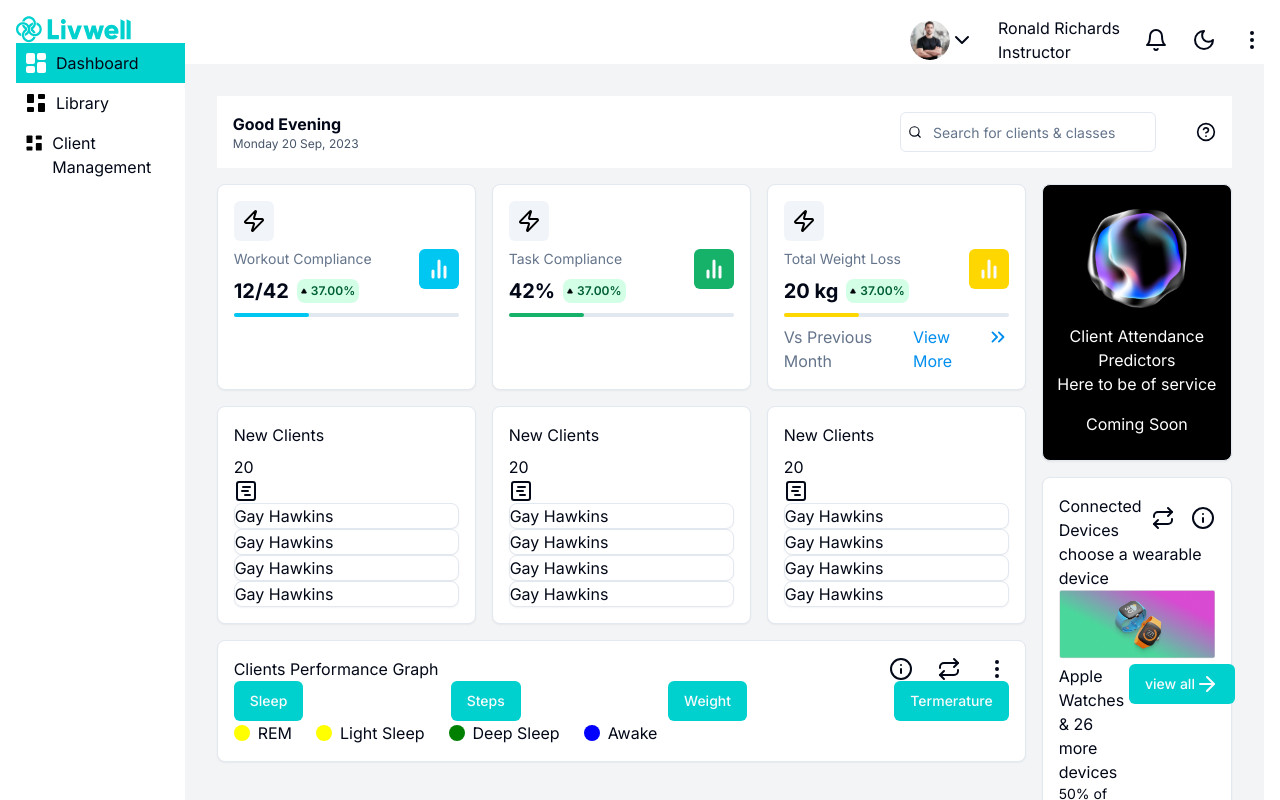
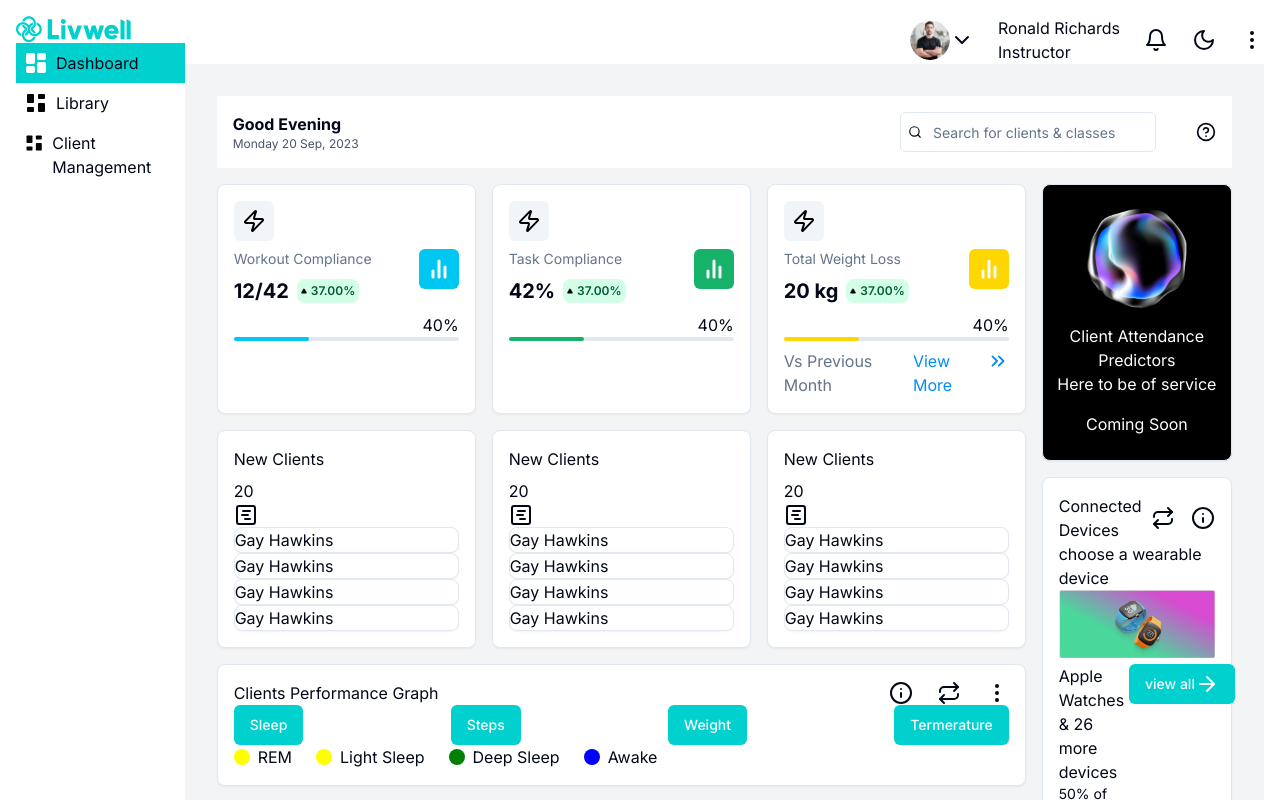
Before and after one commit to MichaelBoyo/lw-task, a Next.js app: page / in a window 1280 px wide. Shown: the top 800 px of the page. Built offline with nearby package versions, Linux system fonts and the light colour scheme.

Commit message:
refactor: Update SectionOne component layout and add progress bar

```diff
--- a/app/page.tsx
+++ b/app/page.tsx
@@ -144,6 +144,9 @@ const SectionOne = () => {
               <BarChart2 strokeWidth={3} />
             </Button>
           </div>
+          <div>
+            <p className=" text-right">40%</p>
+
             <div className="bg-slate-200 h-1 rounded-lg">
               <div
                 style={{
@@ -151,6 +154,7 @@ const SectionOne = () => {
                 }}
                 className="h-full w-1/3 rounded-lg"
               />
+            </div>
           </div>
           {val.sub ? (
             <div className="flex justify-between items-center">
```
Lines whose indentation alone changed are shown as unchanged.
